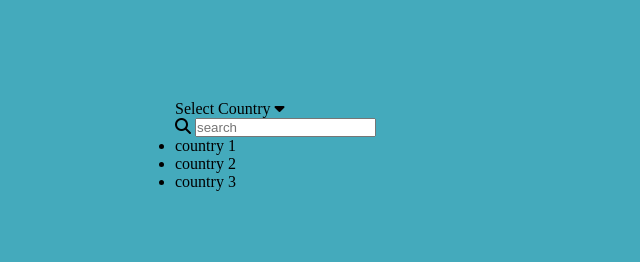
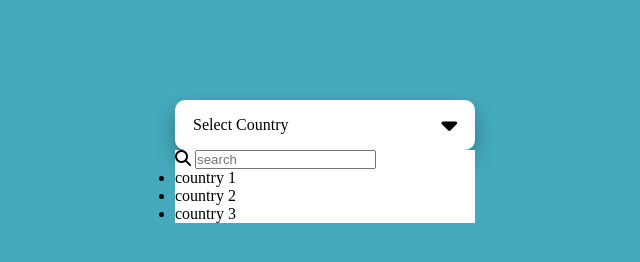
Before and after one commit to Harshit-Tiwari-5244/jsPROJECT-1, a plain HTML site: page index.html in a window 1280 px wide. Shown: the whole page, without its empty margins (315-955 px from the left). Drawn offline with Linux system fonts and the light colour scheme.

Commit message:
new commit......1

```diff
--- a/index.css
+++ b/index.css
@@ -12,3 +12,30 @@ body{
     width: 300px;
     margin: 100px auto 0;
 }
+
+.select-option{
+    display: flex;
+    justify-content: space-between;
+    background-color: #fff;
+    height: 50px;
+    border-radius: 10px;
+    box-shadow: 0 10px 20px rgba(0,0,0,0.3);
+    align-items: center;
+    padding: 0 18px;
+    font-size: 20;
+
+}
+
+.select-option i{
+    font-size: 25px;
+    transition: transform 0.3 linear;
+}
+
+.container.active .select-option i{
+    transform: rotate(-180deg);
+}
+
+.list-search-container{
+    background-color: #fff;
+
+}
```
